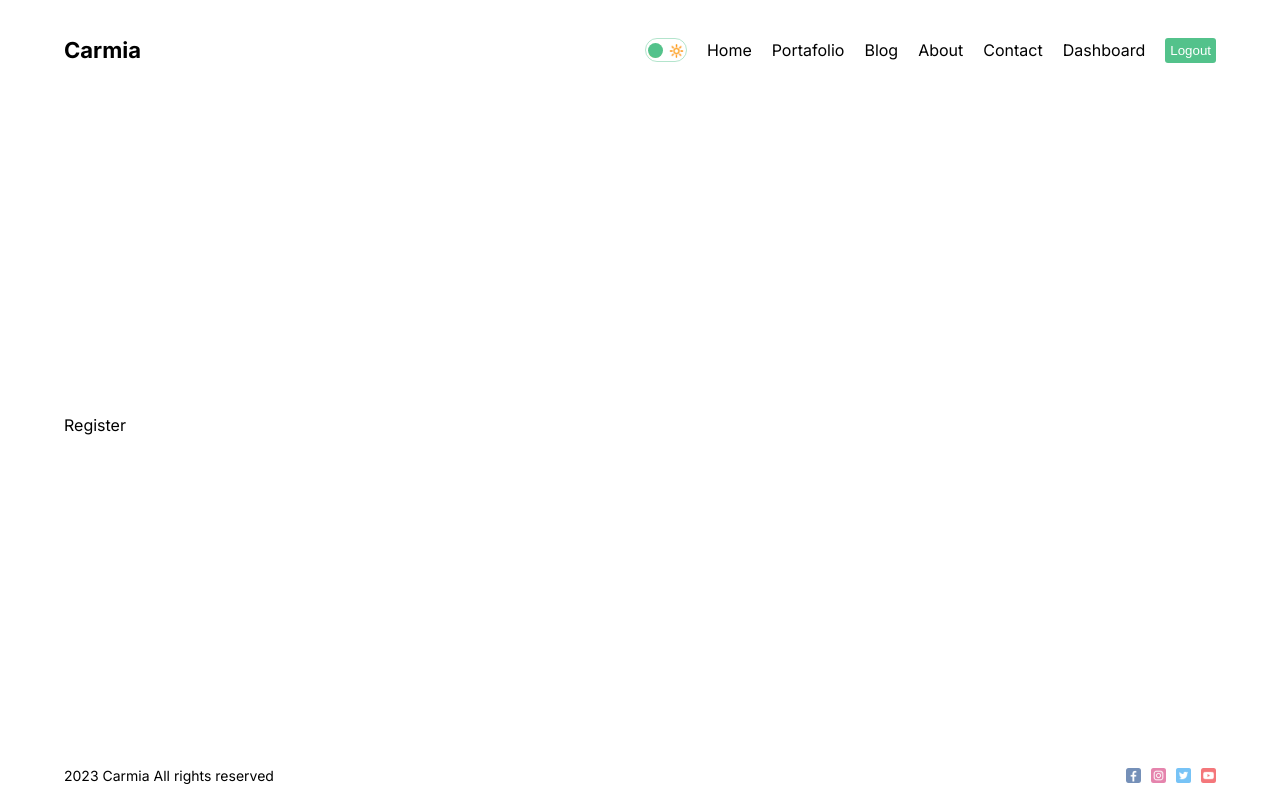
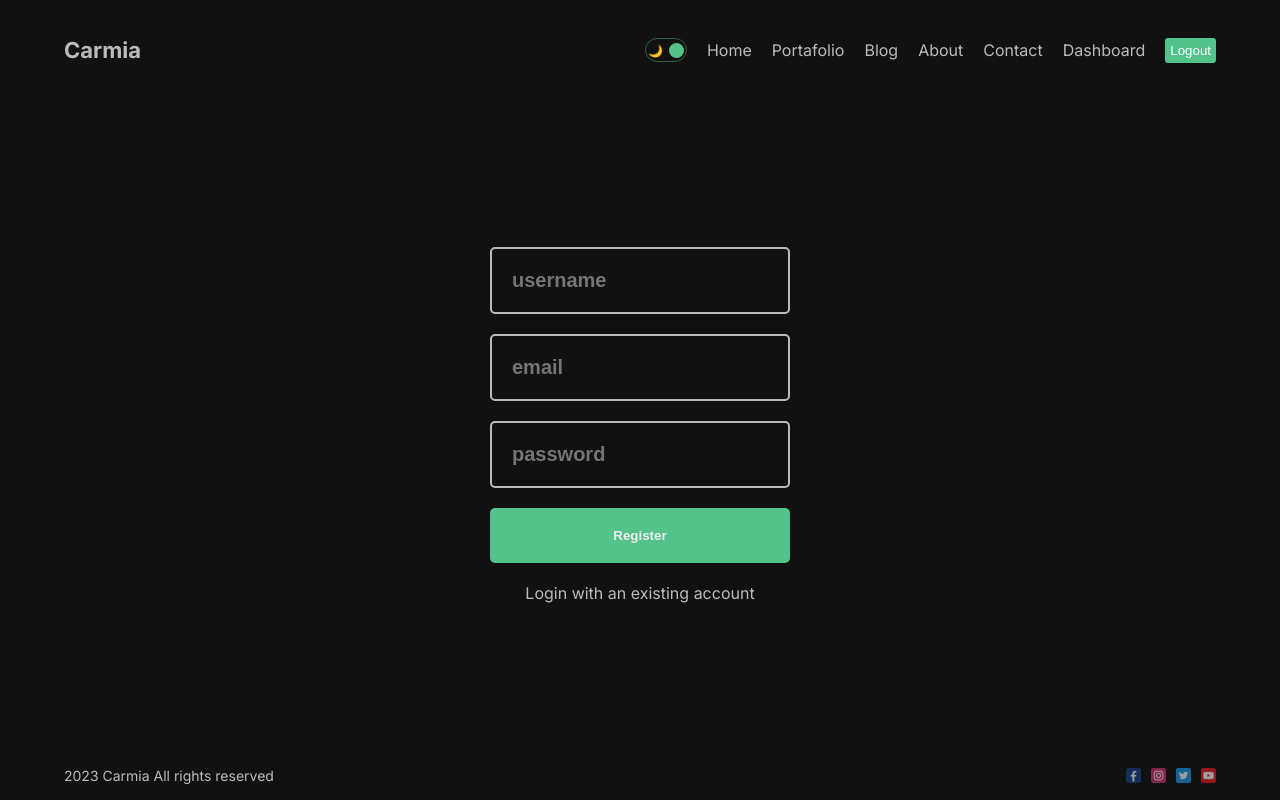
Before and after one commit to caarlosdamian/next-full, a Next.js app: page /dashboard/register in a window 1280 px wide. Built offline with nearby package versions, Linux system fonts and the light colour scheme.

Commit message:
feat(app): added new api register functionality

```diff
--- a/context/ThemeContext.tsx
+++ b/context/ThemeContext.tsx
@@ -11,7 +11,7 @@ export const ThemeContext = createContext<ThemeContextValue | undefined>(
 );
 
 export const ThemeProvider = ({ children }: { children: React.ReactNode }) => {
-  const [mode, setMode] = useState('light');
+  const [mode, setMode] = useState('dark');
 
   const toggle = () => {
     setMode((prev) => (prev === 'dark' ? 'light' : 'dark'));
--- a/package.json
+++ b/package.json
@@ -9,13 +9,16 @@
     "lint": "next lint"
   },
   "dependencies": {
+    "@types/bcryptjs": "^2.4.2",
     "@types/node": "20.2.5",
     "@types/react": "18.2.8",
     "@types/react-dom": "18.2.4",
+    "bcryptjs": "^2.4.3",
     "eslint": "8.42.0",
     "eslint-config-next": "13.4.4",
     "mongoose": "^7.2.3",
     "next": "13.4.4",
+    "next-auth": "^4.22.1",
     "react": "18.2.0",
     "react-dom": "18.2.0",
     "swr": "^2.1.5",
--- /dev/null
+++ b/src/app/dashboard/(auth)/register/Register.module.css
@@ -0,0 +1,37 @@
+.container {
+    display: flex;
+    align-items: center;
+    justify-content: center;
+    flex-direction: column;
+    gap: 20px;
+}
+
+.form {
+    width: 300px;
+    display: flex;
+    flex-direction: column;
+    gap: 20px;
+}
+
+.input {
+    padding: 20px;
+    background-color: transparent;
+    border: 2px solid #bbb;
+    color: inherit;
+    border-radius: 5px;
+    font-size: 20px;
+    font-weight: bold;
+    outline: none;
+
+}
+
+.button {
+    cursor: pointer;
+    padding: 20px;
+    background-color: #53c28b;
+    border-radius: 5px;
+    color: #eee;
+    width: 300px;
+    border: none;
+    font-weight: bold;
+}
--- a/src/app/dashboard/(auth)/register/page.tsx
+++ b/src/app/dashboard/(auth)/register/page.tsx
@@ -1,9 +1,72 @@
-
+'use client';
+import Link from 'next/link';
+import styles from './Register.module.css';
+import { FormEvent, useState } from 'react';
+import { useRouter } from 'next/navigation';
 
 const Register = () => {
+  const [error, seterror] = useState(false);
+  const router = useRouter();
+  const handleSubmit = async (e: FormEvent<HTMLFormElement>) => {
+    e.preventDefault();
+    const name = e.target[0].value;
+    const email = e.target[1].value;
+    const password = e.target[2].value;
+
+    try {
+      const res = await fetch('/api/auth/register', {
+        method: 'POST',
+        headers: {
+          'Content-Type': 'application/json',
+        },
+        body: JSON.stringify({
+          name,
+          email,
+          password,
+        }),
+      });
+      res.status === 201 &&
+        router.push('/dashboard/login?success=Account has created');
+    } catch (error) {
+      seterror(true);
+    }
+  };
+
   return (
-    <div>Register</div>
-  )
-}
+    <div className={styles.container}>
+      <form action="" className={styles.form} onSubmit={handleSubmit}>
+        <input
+          type="text"
+          name="username"
+          id=""
+          placeholder="username"
+          className={styles.input}
+          required
+        />
+        <input
+          type="text"
+          name="email"
+          id=""
+          placeholder="email"
+          className={styles.input}
+          required
+        />
+        <input
+          type="password"
+          name="password"
+          id=""
+          placeholder="password"
+          className={styles.input}
+          required
+        />
+        <button type="submit" className={styles.button}>
+          Register
+        </button>
+      </form>
+      {error && 'Something went wrong'}
+      <Link href="/dashboard/login">Login with an existing account</Link>
+    </div>
+  );
+};
 
-export default Register
+export default Register;
--- a/src/app/dashboard/page.tsx
+++ b/src/app/dashboard/page.tsx
@@ -1,4 +1,5 @@
 'use client';
+import { useSession } from 'next-auth/react';
 import { useEffect, useState } from 'react';
 import useSWR from 'swr';
 
@@ -26,6 +27,8 @@ const Dashboard = () => {
   //   getData();
   // }, []);
   // console.log('====testing---',data)
+const session = useSession()
+console.log('===session=',session)
   const fetcher = (...args) => fetch(...args).then((res) => res.json());
 
   const { data, error, isLoading } = useSWR(
--- a/src/app/layout.tsx
+++ b/src/app/layout.tsx
@@ -1,7 +1,8 @@
 import { Footer, Navbar } from '@/components';
 import { Inter } from 'next/font/google';
+import { ThemeProvider } from '../../context/ThemeContext';
+import { AuthProvider } from '@/components/authProvider/AuthProvider';
 import './globals.css';
-import { ThemeProvider } from '../../context/ThemeContext';
 
 const inter = Inter({ subsets: ['latin'] });
 
@@ -19,11 +20,13 @@ export default function RootLayout({
     <html lang="en">
       <body className={inter.className}>
         <ThemeProvider>
-          <div className="container">
-            <Navbar />
-            {children}
-            <Footer />
-          </div>
+          <AuthProvider>
+            <div className="container">
+              <Navbar />
+              {children}
+              <Footer />
+            </div>
+          </AuthProvider>
         </ThemeProvider>
       </body>
     </html>
--- /dev/null
+++ b/src/components/authProvider/AuthProvider.tsx
@@ -0,0 +1,9 @@
+'use client'
+import { SessionProvider } from 'next-auth/react';
+import React from 'react';
+
+export const AuthProvider = ({
+  children,
+}) => {
+  return <SessionProvider >{children}</SessionProvider>;
+};
--- a/src/models/User.ts
+++ b/src/models/User.ts
@@ -22,4 +22,4 @@ const userSchema = new Schema(
   { timestamps: true }
 );
 
-export default mongoose.model('User', userSchema);
+export default mongoose.models.User ||  mongoose.model('User', userSchema);
```
Also changed, not shown: src/app/api/auth/[...nextauth]/route.ts (added, +13 -0 lines), src/app/api/auth/register/route.ts (added, +27 -0 lines), src/app/dashboard/(auth)/login/page.tsx (+9 -5 lines), src/app/dashboard/(auth)/login/Login.module.css (added), 2 other files (tests, documents, lock files or other folders).
